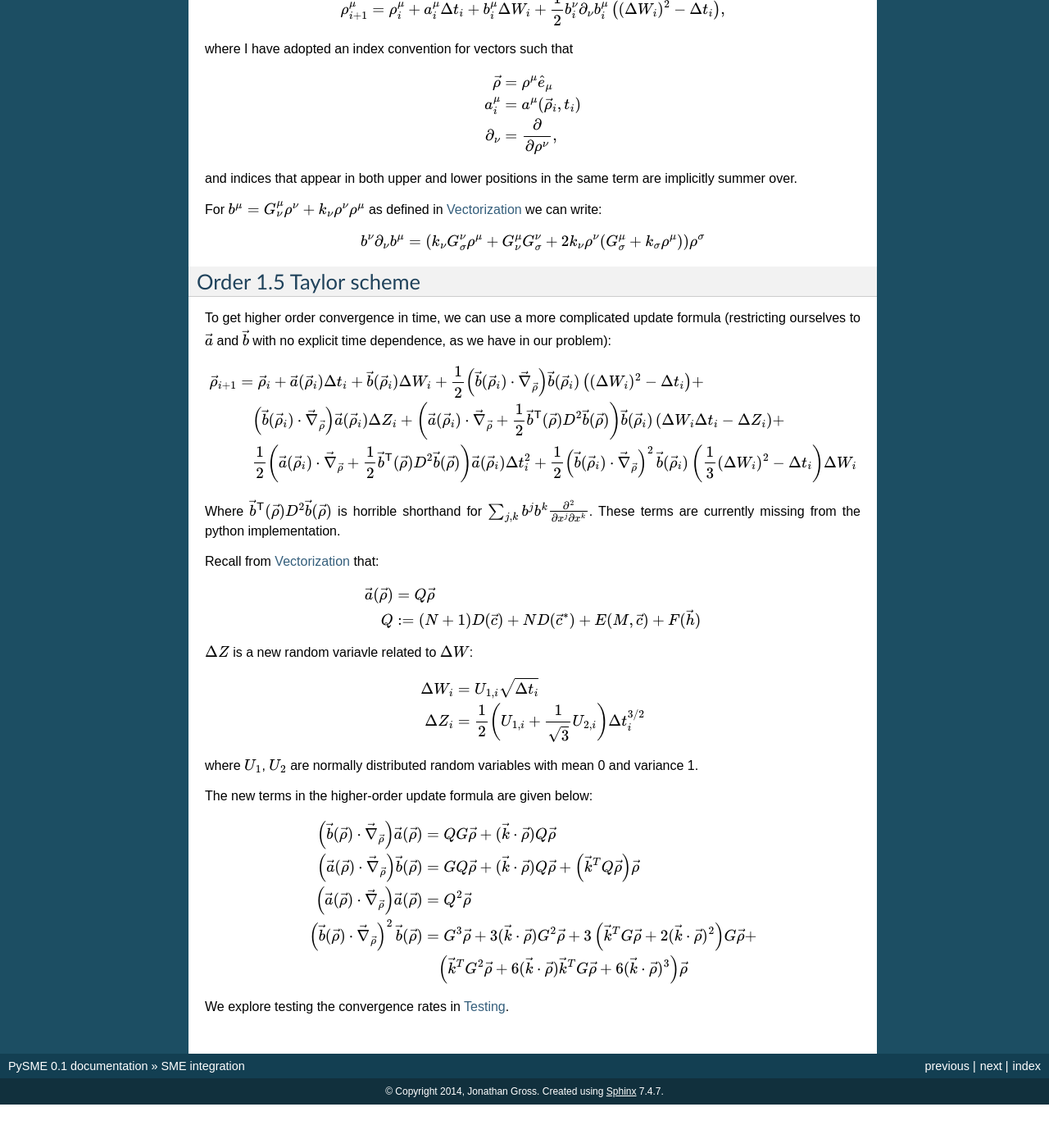
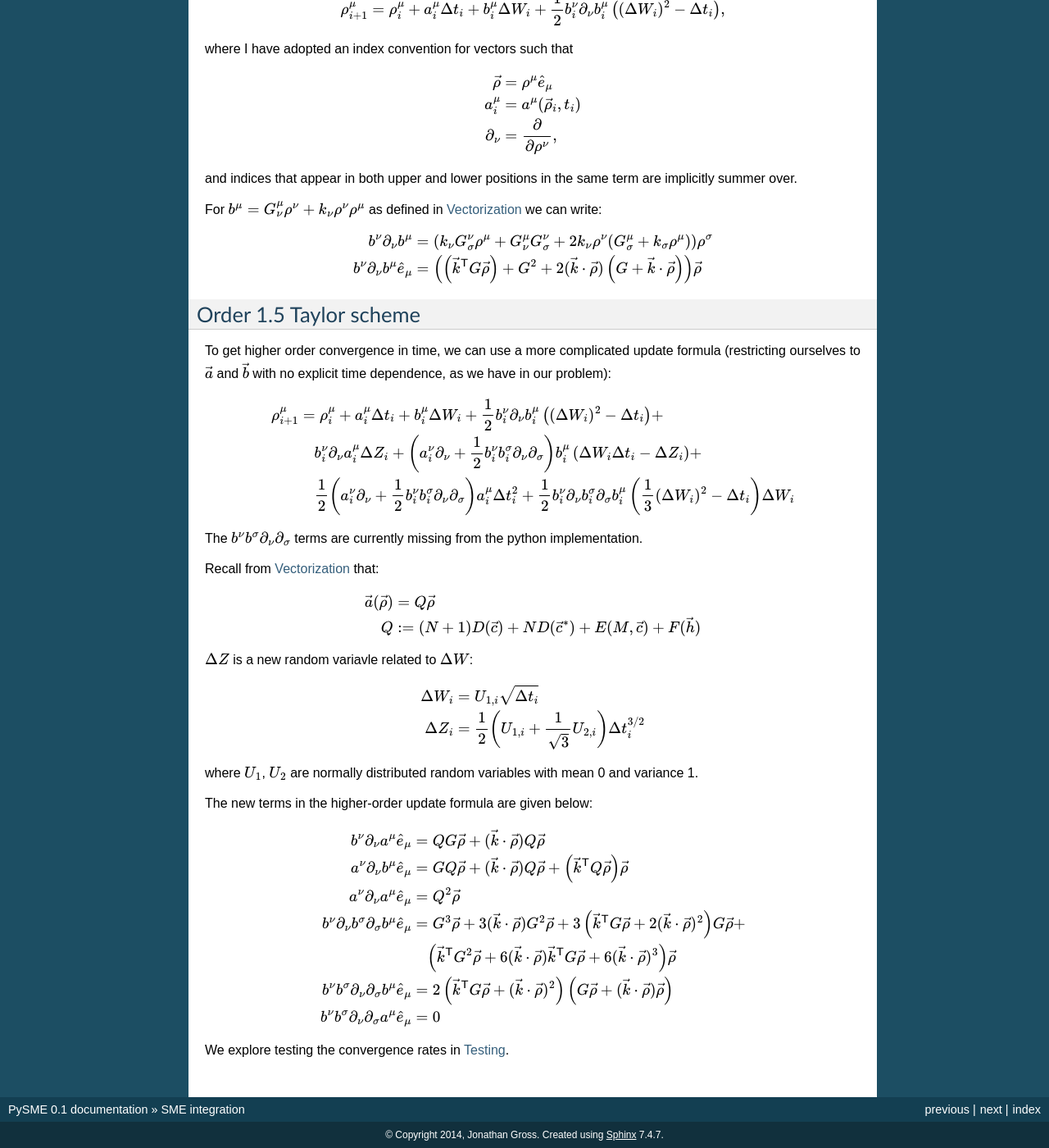
Before and after one commit to CQuIC/pysme, a Sphinx documentation site: the page built from doc/sme_integration.rst, in a window 1280 px wide and 1400 px high, scrolled down 456 px. Shown: the whole window at 82% size. Built offline with Sphinx 7.4.7, drawn with Linux system fonts in a browser that asks for light colours; before the commit the page ends 1803 px from its top, so only the background shows below that.

Commit message:
Finished updating documentation to index style

```diff
--- a/doc/sme_integration.rst
+++ b/doc/sme_integration.rst
@@ -55,9 +55,15 @@ For
 
 .. math::
 
-   b^\nu\partial_\nu b^\mu=\left(k_\nu G^\nu_\sigma\rho^\mu+
+   \begin{align}
+   b^\nu\partial_\nu b^\mu&=\left(k_\nu G^\nu_\sigma\rho^\mu+
    G^\mu_\nu G^\nu_\sigma+2k_\nu\rho^\nu(G^\mu_\sigma
-   +k_\sigma\rho^\mu)\right)\rho^\sigma
+   +k_\sigma\rho^\mu)\right)\rho^\sigma \\
+   b^\nu\partial_\nu b^\mu\hat{e}_\mu&=\left(
+   \left(\vec{k}^\mathsf{T}G\vec{\rho}\right)
+   +G^2+2(\vec{k}\cdot\vec{\rho})\left(G+\vec{k}\cdot
+   \vec{\rho}\right)\right)\vec{\rho}
+   \end{align}
 
 Order 1.5 Taylor scheme
 -----------------------
@@ -69,28 +75,22 @@ explicit time dependence, as we have in our problem):
 .. math::
 
    \begin{align}
-   \vec{\rho}_{i+1}&=\vec{\rho}_i+\vec{a}(\vec{\rho}_i)\Delta t_i+
-   \vec{b}(\vec{\rho}_i)\Delta W_i+
-   \frac{1}{2}\left(\vec{b}(\vec{\rho}_i)\cdot\vec{\nabla}_{\vec{\rho}}
-   \right)\vec{b}(\vec{\rho}_i)\left((\Delta W_i)^2-\Delta t_i\right)+ \\
-   &\quad\left(\vec{b}(\vec{\rho}_i)\cdot\vec{\nabla}_{\vec{\rho}}
-   \right)\vec{a}(\vec{\rho}_i)\Delta Z_i+\left(\vec{a}(\vec{\rho}_i)\cdot
-   \vec{\nabla}_{\vec{\rho}}+\frac{1}{2}\vec{b}^\mathsf{T}(\vec{\rho})D^2
-   \vec{b}(\vec{\rho})\right)
-   \vec{b}(\vec{\rho}_i)\left(
-   \Delta W_i\Delta t_i-\Delta Z_i\right)+ \\
-   &\quad\frac{1}{2}\left(\vec{a}(\vec{\rho}_i)\cdot\vec{\nabla}_{\vec{\rho}}
-   +\frac{1}{2}\vec{b}^\mathsf{T}(\vec{\rho})D^2
-   \vec{b}(\vec{\rho})\right)\vec{a}(\vec{\rho}_i)\Delta t_i^2+
-   \frac{1}{2}\left(
-   \vec{b}(\vec{\rho}_i)\cdot\vec{\nabla}_{\vec{\rho}}
-   \right)^2\,\vec{b}(\vec{\rho}_i)\left(\frac{1}{3}(\Delta W_i)^2-
-   \Delta t_i\right)\Delta W_i
+   \rho^\mu_{i+1}&=\rho^\mu_i+a^\mu_i\Delta t_i+
+   b^\mu_i\Delta W_i+\frac{1}{2}b^\nu_i\partial_\nu b^\mu_i\left(
+   (\Delta W_i)^2-\Delta t_i\right)+ \\
+   &\quad b^\nu_i\partial_\nu a^\mu_i\Delta Z_i
+   +\left(a^\nu_i\partial_\nu
+   +\frac{1}{2}b^\nu_ib^\sigma_i\partial_\nu\partial_\sigma\right)
+   b^\mu_i\left(\Delta W_i\Delta t_i-\Delta Z_i\right)+ \\
+   &\quad\frac{1}{2}\left(a^\nu_i\partial_\nu
+   +\frac{1}{2}b^\nu_ib^\sigma_i\partial_\nu\partial_\sigma\right)
+   a^\mu_i\Delta t_i^2
+   +\frac{1}{2}b^\nu_i\partial_\nu b^\sigma_i\partial_\sigma b^\mu_i\left(
+   \frac{1}{3}(\Delta W_i)^2-\Delta t_i\right)\Delta W_i
    \end{align}
 
-Where :math:`\vec{b}^\mathsf{T}(\vec{\rho})D^2\vec{b}(\vec{\rho})`
-is horrible shorthand for
-:math:`\sum_{j,k}b^jb^k\frac{\partial^2}{\partial x^j\partial x^k}`. These terms are currently missing from the python implementation.
+The :math:`b^\nu b^\sigma\partial_\nu\partial_\sigma` terms are currently
+missing from the python implementation.
 
 Recall from :doc:`vectorizations` that:
 
@@ -119,19 +119,23 @@ The new terms in the higher-order update formula are given below:
 .. math::
 
    \begin{align}
-   \left(\vec{b}(\vec{\rho})\cdot\vec{\nabla}_{\vec{\rho}}\right)\vec{a}(
-   \vec{\rho})&=QG\vec{\rho}+(\vec{k}\cdot\vec{\rho})Q\vec{\rho} \\
-   \left(\vec{a}(\vec{\rho})\cdot\vec{\nabla}_{\vec{\rho}}\right)\vec{b}(
-   \vec{\rho})&=GQ\vec{\rho}+(\vec{k}\cdot\vec{\rho})Q\vec{\rho}+\left(
-   \vec{k}^TQ\vec{\rho}\right)\vec{\rho} \\
-   \left(\vec{a}(\vec{\rho})\cdot\vec{\nabla}_{\vec{\rho}}\right)\vec{a}(
-   \vec{\rho})&=Q^2\vec{\rho} \\
-   \left(\vec{b}(\vec{\rho})\cdot\vec{\nabla}_{\vec{\rho}}\right)^2\,\vec{b}(
-   \vec{\rho})&=G^3\vec{\rho}+3(\vec{k}\cdot\vec{\rho})G^2\vec{\rho}+
-   3\left(\vec{k}^TG\vec{\rho}+
+   b^\nu\partial_\nu a^\mu\hat{e}_\mu&=QG\vec{\rho}
+   +(\vec{k}\cdot\vec{\rho})Q\vec{\rho} \\
+   a^\nu\partial_\nu b^\mu\hat{e}_\mu&=GQ\vec{\rho}+
+   (\vec{k}\cdot\vec{\rho})Q\vec{\rho}+\left(
+   \vec{k}^\mathsf{T}Q\vec{\rho}\right)\vec{\rho} \\
+   a^\nu\partial_\nu a^\mu\hat{e}_\mu&=Q^2\vec{\rho} \\
+   b^\nu\partial_\nu b^\sigma\partial_\sigma b^\mu\hat{e}_\mu&=G^3\vec{\rho}
+   +3(\vec{k}\cdot\vec{\rho})G^2\vec{\rho}+
+   3\left(\vec{k}^\mathsf{T}G\vec{\rho}+
    2(\vec{k}\cdot\vec{\rho})^2\right)G\vec{\rho}+ \\
-   &\quad\left(\vec{k}^TG^2\vec{\rho}+6(\vec{k}\cdot\vec{\rho})
-   \vec{k}^TG\vec{\rho}+6(\vec{k}\cdot\vec{\rho})^3\right)\vec{\rho}
+   &\quad\left(\vec{k}^\mathsf{T}G^2\vec{\rho}+6(\vec{k}\cdot\vec{\rho})
+   \vec{k}^\mathsf{T}G\vec{\rho}
+   +6(\vec{k}\cdot\vec{\rho})^3\right)\vec{\rho} \\
+   b^\nu b^\sigma\partial_\nu\partial_\sigma b^\mu\hat{e}_\mu&=2\left(
+   \vec{k}^\mathsf{T}G\vec{\rho}+(\vec{k}\cdot\vec{\rho})^2\right)\left(
+   G\vec{\rho}+(\vec{k}\cdot\vec{\rho})\vec{\rho}\right) \\
+   b^\nu b^\sigma\partial_\nu\partial_\sigma a^\mu\hat{e}_\mu&=0
    \end{align}
 
 We explore testing the convergence rates in :doc:`testing`.
```
